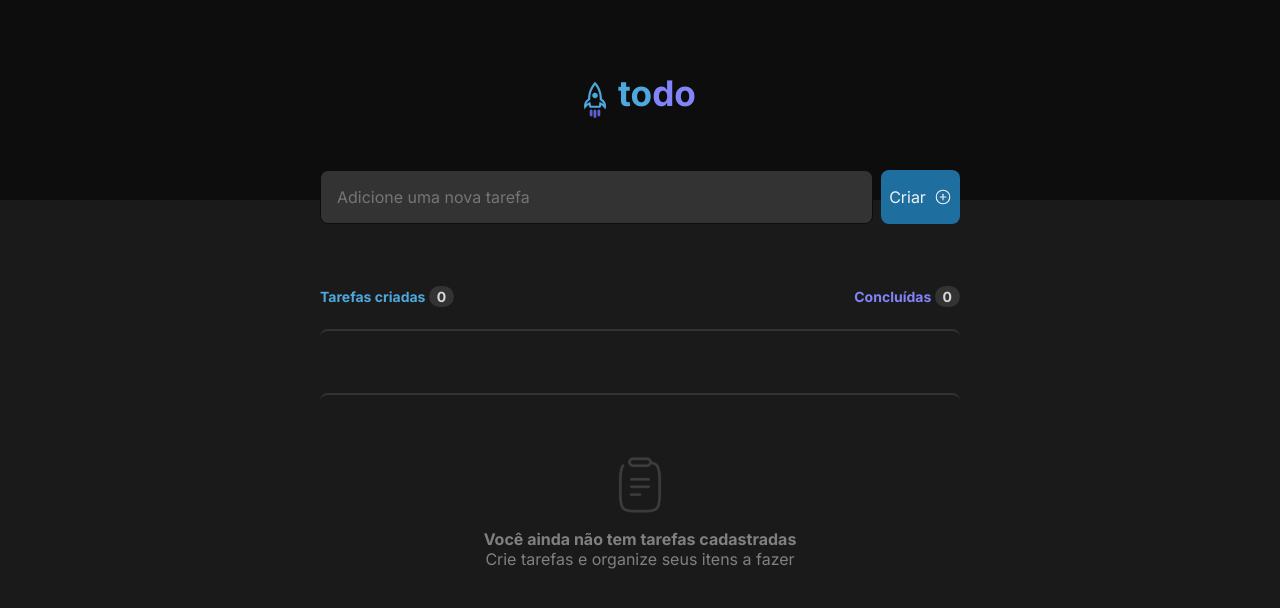
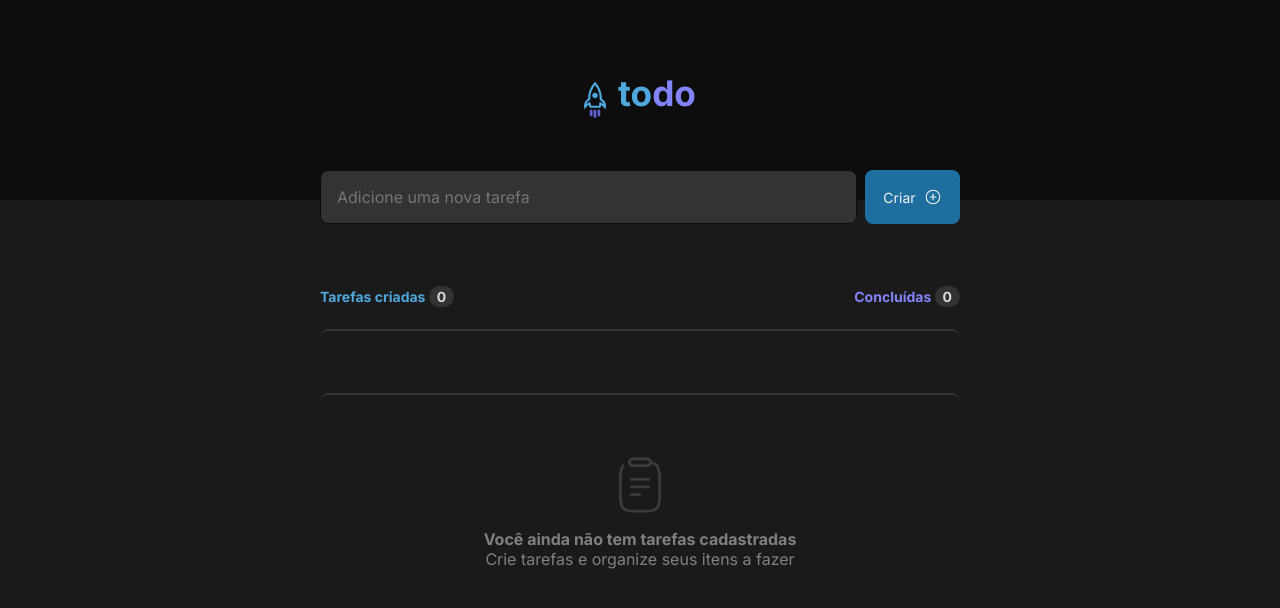
Before and after one commit to ismaelnt/rocketodo, a React (Vite) app: page / in a window 1280 px wide. Shown: the top 608 px of the page. Built offline with nearby package versions, Linux system fonts and the light colour scheme.

Commit message:
style: add padding in button add

```diff
--- a/src/components/TodoForm/todoForm.module.scss
+++ b/src/components/TodoForm/todoForm.module.scss
@@ -5,7 +5,7 @@
   margin-top: calc(0px - 1.5rem - 6px);
 
   input {
-    width: 87.5%;
+    width: 85%;
     border-radius: 8px;
     border: 1px solid var(--gray-900);
     background: var(--gray-500);
@@ -14,9 +14,11 @@
   }
 
   button {
-    width: 12.5%;
+    width: 15%;
     border: 0;
     border-radius: 8px;
+    padding: 1rem;
+    font-size: 14px;
     color: var(--gray-100);
     background: var(--blue-700);
     display: flex;
```
